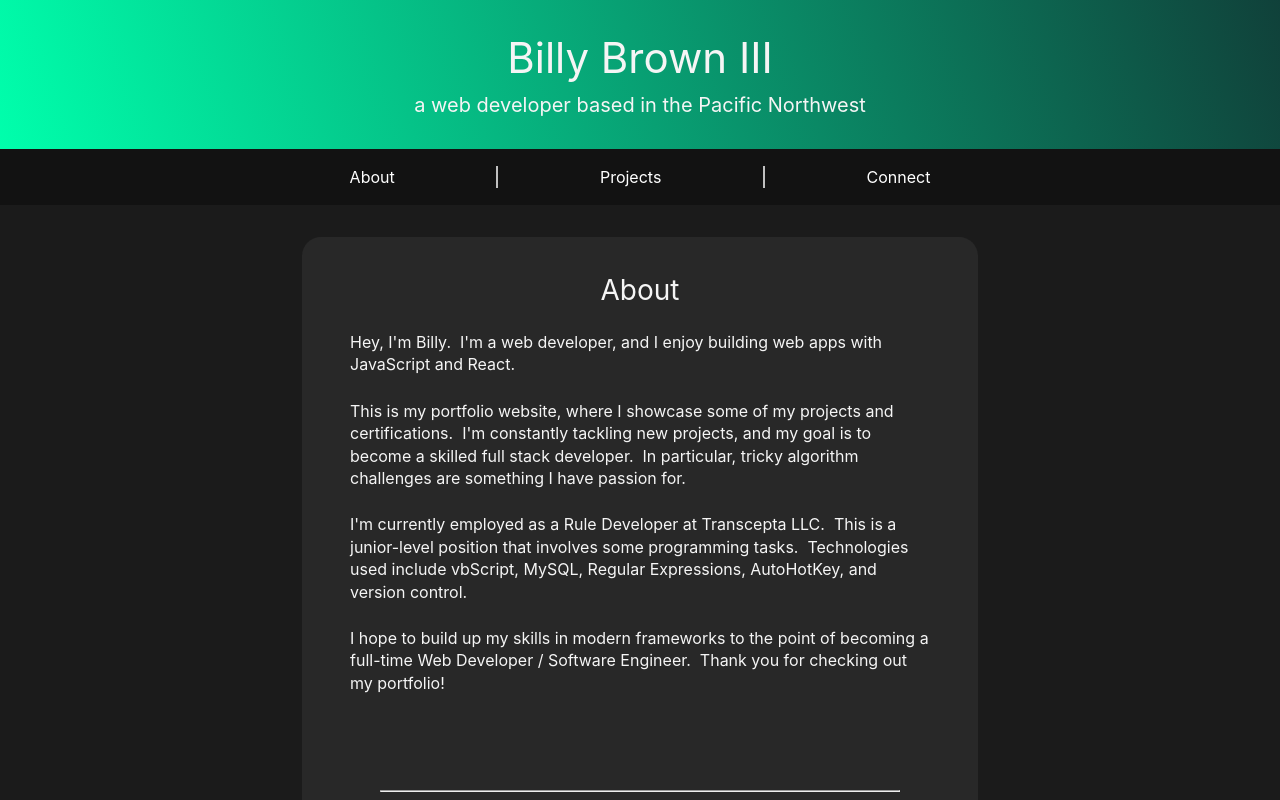
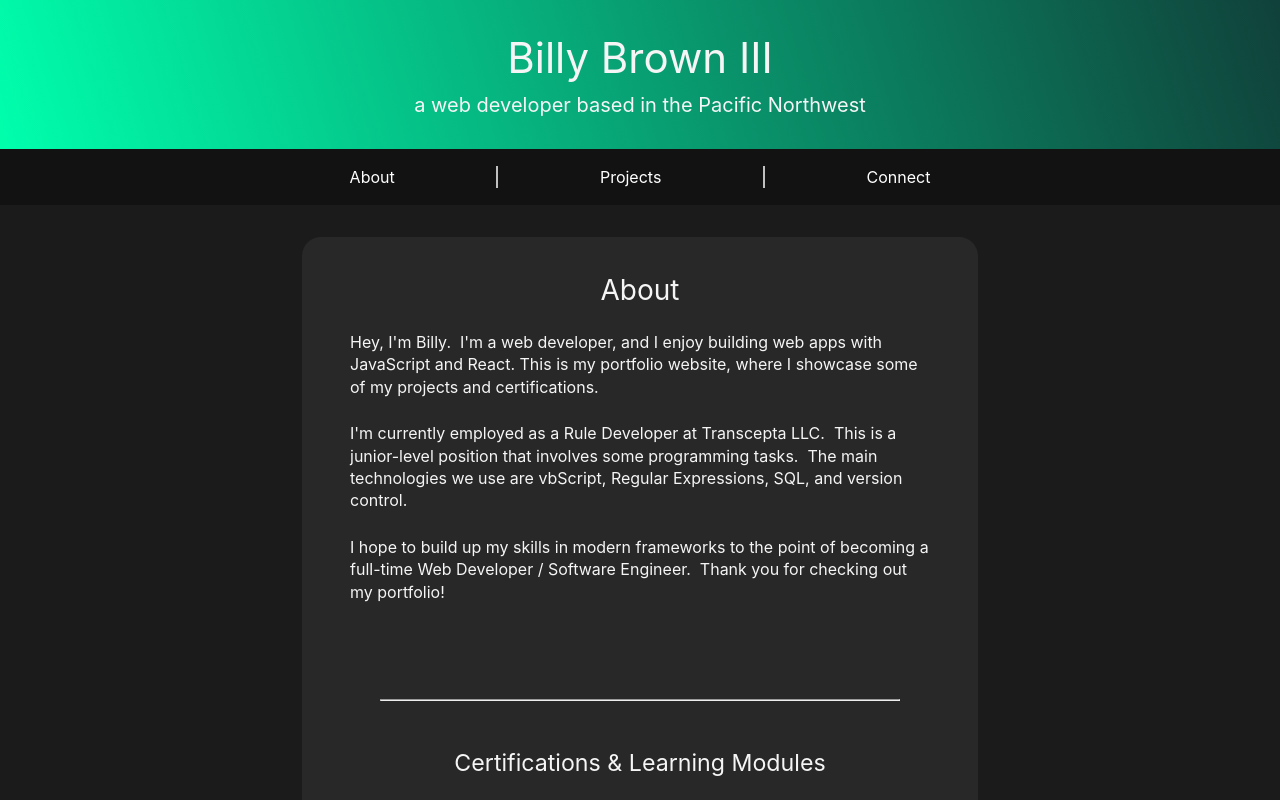
Before and after one commit to billybrown-iii/dev-portfolio, a React (Create React App) app: page / in a window 1280 px wide. Shown: the top 800 px of the page. Built offline with nearby package versions, Linux system fonts and the light colour scheme.

Commit message:
updated content

```diff
--- a/src/Home.js
+++ b/src/Home.js
@@ -8,9 +8,8 @@ function Home(props) {
             <div className="card">
                 <div>
                     <div className="card-title" id="about-title">About</div>
-                    <div className="content">Hey, I'm Billy. &nbsp;I'm a web developer, and I enjoy building web apps with JavaScript and React.</div>
-                    <div className="content">This is my portfolio website, where I showcase some of my projects and certifications. &nbsp;I'm constantly tackling new projects, and my goal is to become a skilled full stack developer. &nbsp;In particular, tricky algorithm challenges are something I have passion for.</div>
-                    <div className="content">I'm currently employed as a Rule Developer at Transcepta LLC. &nbsp;This is a junior-level position that involves some programming tasks. &nbsp;Technologies used include vbScript, MySQL, Regular Expressions, AutoHotKey, and version control.</div>
+                    <div className="content">Hey, I'm Billy. &nbsp;I'm a web developer, and I enjoy building web apps with JavaScript and React.  This is my portfolio website, where I showcase some of my projects and certifications.</div>
+                    <div className="content">I'm currently employed as a Rule Developer at Transcepta LLC. &nbsp;This is a junior-level position that involves some programming tasks. &nbsp;The main technologies we use are vbScript, Regular Expressions, SQL, and version control.</div>
                     <div className="content">I hope to build up my skills in modern frameworks to the point of becoming a full-time Web Developer / Software Engineer. &nbsp;Thank you for checking out my portfolio!</div>
                     <hr />
                     <div className="card-title" id="certs-title">Certifications & Learning Modules</div>
```
